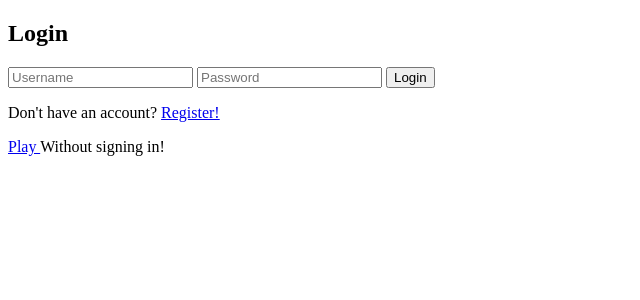
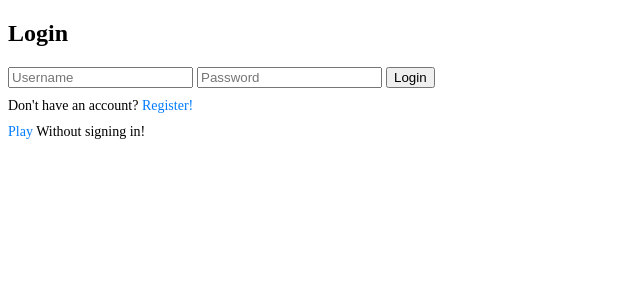
Before and after one commit to kennethalee/rock-paper-scissors, a Flask app: page /login in a window 1280 px wide. Shown: the top 300 px of the page, without its empty margins (0-640 px from the left). Run offline with Flask 3, Linux system fonts and the light colour scheme.

Commit message:
Tweakig some stylings, and add prompt to user

```diff
--- a/templates/login.html
+++ b/templates/login.html
@@ -23,9 +23,13 @@
     <button type="submit">Login</button>
   </form>
 
-  <!-- Register Button -->
-  <p>Don't have an account? <a href="{{ url_for('register') }}">Register!</a></p>
-  <p><a href="{{ url_for('home') }}">Play </a>Without signing in!</p>
+  <div class="register-prompt">
+    Don't have an account? <a href="{{ url_for('register') }}">Register!</a>
+  </div>
+
+  <div class="login-prompt">
+    <a href="{{ url_for('home') }}">Play </a>Without signing in!
+  </div>
 
   <style>
     .flashes {
@@ -39,6 +43,36 @@
       border: 1px solid red;
       background-color: #fdd;
     }
+
+    .login-prompt {
+      text-align: left;
+      margin-top: 10px;
+      font-size: 14px;
+    }
+
+    .login-prompt a {
+      color: #007bff;
+      text-decoration: none;
+    }
+
+    .login-prompt a:hover {
+      text-decoration: none;
+    }
+
+    .register-prompt {
+      text-align: left;
+      margin-top: 10px;
+      font-size: 14px;
+    }
+
+    .register-prompt a {
+      color: #007bff;
+      text-decoration: none;
+    }
+
+    .register-prompt a:hover {
+      text-decoration: none;
+    }
   </style>
 </body>
 </html>
--- a/templates/result.html
+++ b/templates/result.html
@@ -25,6 +25,10 @@
             {{ result }}
         </h2>
 
+        <div class="login-prompt">
+            <a href="{{ url_for('login') }}">Login </a>to save your results!
+        </div>
+
         <form action="/" method="GET" class="play-again-form">
             <button type="submit" class="play-again-button">
                 <img src="{{ url_for('static', filename='images/play_again.png') }}" alt="Play Again">
```
Also changed, not shown: static/style.css (+16 -0 lines), instance/game.db.
